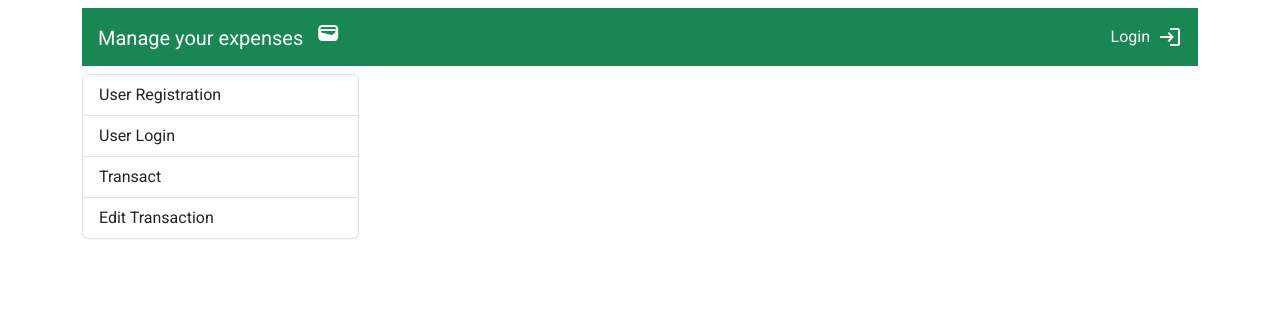
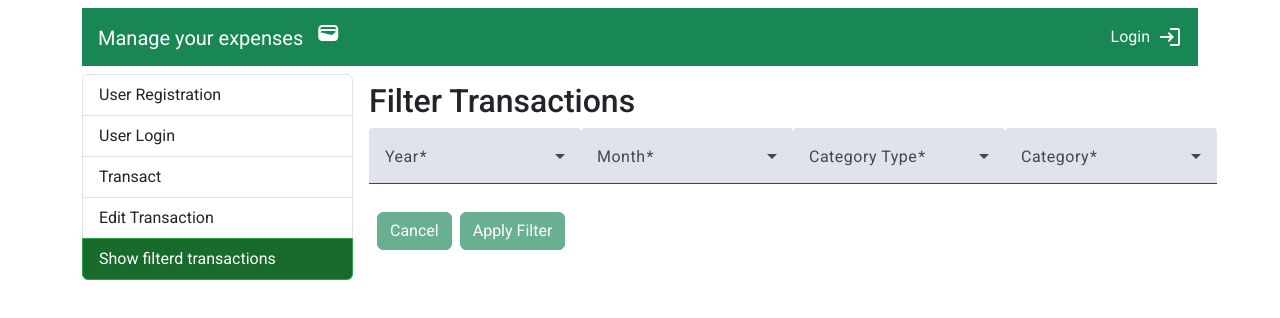
Before and after one commit to mariNa-kr98/expenses-app-frontend, an Angular app: page /app-filtered in a window 1280 px wide. Before the commit this address led to /. Shown: the top 318 px of the page. Built offline with nearby package versions, Linux system fonts and the light colour scheme.

Commit message:
Show transactions component

```diff
--- a/src/app/app.routes.ts
+++ b/src/app/app.routes.ts
@@ -4,6 +4,7 @@ import { UserRegistrationComponent } from './components/user-registration/user-r
 import { UserLoginComponent } from './components/user-login/user-login.component';;
 import { TransactionComponent } from './components/transaction/transaction.component';
 import { TransactionListComponent } from './components/transaction-list/transaction-list.component';
+import { FilteredComponent } from './components/show-transactions/filtered/filtered.component';
 
 export const routes: Routes = [
     {path: 'app-user-registration',
@@ -14,5 +15,6 @@ export const routes: Routes = [
     {path: 'app-user-login', component: UserLoginComponent},
     {path: 'app-transaction', component: TransactionComponent },
     {path: 'app-transaction-list', component: TransactionListComponent},
+    {path: 'app-filtered', component: FilteredComponent},
     {path: '', redirectTo: 'app-user-registration', pathMatch: 'full' }
 ];
--- a/src/app/components/edit-transaction-dialog/edit-transaction-dialog.component.html
+++ b/src/app/components/edit-transaction-dialog/edit-transaction-dialog.component.html
@@ -22,6 +22,6 @@
   </form>
 </mat-dialog-content>
 <mat-dialog-actions>
-  <button mat-button (click)="onCancel()">Cancel</button>
-  <button mat-button color="primary" (click)="onSave()" [disabled]="editForm.invalid">Save</button>
+  <button class="btn btn-success mt-2 ms-2 mb-4" mat-button (click)="onCancel()">Cancel</button>
+  <button class="btn btn-success mt-2 ms-2 mb-4" (click)="onSave()" [disabled]="editForm.invalid">Save</button>
 </mat-dialog-actions>
--- a/src/app/components/list-group-menu/list-group-menu.component.ts
+++ b/src/app/components/list-group-menu/list-group-menu.component.ts
@@ -13,6 +13,7 @@ export class ListGroupMenuComponent {
     {text: 'User Registration', linkName: 'app-user-registration'},
     {text: 'User Login', linkName: 'app-user-login'},
     {text: 'Transact', linkName: 'app-transaction'},
-    {text: 'Edit Transaction', linkName: 'app-transaction-list'}
+    {text: 'Edit Transaction', linkName: 'app-transaction-list'},
+    {text: 'Show filterd transactions', linkName: 'app-filtered'}
   ]
 }
--- /dev/null
+++ b/src/app/components/show-transactions/filtered/filtered.component.html
@@ -0,0 +1,44 @@
+<h2 mat-dialog-title>Filter Transactions</h2>
+
+<mat-dialog-content>
+  <form [formGroup]="filterForm" (ngSubmit)="onFilterSubmit()">
+
+    <mat-form-field appearance="fill" class="full-width">
+      <mat-label>Year</mat-label>
+      <mat-select formControlName="year" required>
+        <mat-option *ngFor="let y of years" [value]="y">{{ y }}</mat-option>
+      </mat-select>
+      <mat-error *ngIf="filterForm.get('year')?.invalid">Please select a year</mat-error>
+    </mat-form-field>
+
+    <mat-form-field appearance="fill" class="full-width">
+      <mat-label>Month</mat-label>
+      <mat-select formControlName="month" required>
+        <mat-option *ngFor="let m of months" [value]="m.value">{{ m.viewValue }}</mat-option>
+      </mat-select>
+      <mat-error *ngIf="filterForm.get('month')?.invalid">Please select a month</mat-error>
+    </mat-form-field>
+
+    <mat-form-field appearance="fill" class="full-width">
+      <mat-label>Category Type</mat-label>
+      <mat-select formControlName="categoryType" required (selectionChange)="onCategoryTypeChange()">
+        <mat-option *ngFor="let ct of categoryTypes" [value]="ct">{{ ct }}</mat-option>
+      </mat-select>
+      <mat-error *ngIf="filterForm.get('categoryType')?.invalid">Please select a category type</mat-error>
+    </mat-form-field>
+
+    <mat-form-field appearance="fill" class="full-width">
+      <mat-label>Category</mat-label>
+      <mat-select formControlName="category" required>
+        <mat-option *ngFor="let subcat of filteredSubcategories" [value]="subcat">{{ subcat }}</mat-option>
+      </mat-select>
+      <mat-error *ngIf="filterForm.get('category')?.invalid">Please select a category</mat-error>
+    </mat-form-field>
+
+    <div class="actions">
+      <button class="btn btn-success mt-2 ms-2 mb-4" mat-button type="button" (click)="onCancel()" [disabled]="filterForm.invalid">Cancel</button>
+      <button class="btn btn-success mt-2 ms-2 mb-4" type="submit" [disabled]="filterForm.invalid">Apply Filter</button>
+    </div>
+
+  </form>
+</mat-dialog-content>
--- /dev/null
+++ b/src/app/components/show-transactions/filtered/filtered.component.ts
@@ -0,0 +1,118 @@
+import { Component, OnInit } from '@angular/core';
+import { FormBuilder, FormGroup } from '@angular/forms';
+import { TransactionService } from '../../../shared/services/transaction-service.service';
+import { UpdateYearsServiceService } from '../../../shared/services/update-years-service.service';
+import { MatDialog, MatDialogContent } from '@angular/material/dialog';
+import { CommonModule } from '@angular/common';
+import { ReactiveFormsModule } from '@angular/forms';
+import { CategoryType, SUBCATEGORIES } from '../../../shared/models/category-type.model';
+import { Transaction } from '../../../shared/models/transaction.model';
+import { MatInputModule } from "@angular/material/input";
+import { MatSelectModule } from "@angular/material/select";
+
+@Component({
+  selector: 'app-filtered',
+  standalone: true,
+  imports: [CommonModule, ReactiveFormsModule, MatInputModule, MatSelectModule, MatDialogContent],
+  templateUrl: './filtered.component.html',
+  styleUrl: './filtered.component.css'
+})
+export class FilteredComponent implements OnInit{
+
+  filterForm!: FormGroup;
+
+  constructor(
+    private fb: FormBuilder,
+    private transactionService: TransactionService,
+    private updateYearsService: UpdateYearsServiceService,
+    // private dialog: MatDialog
+  ) {}
+
+  ngOnInit() {
+    this.years = this.updateYearsService.updateYears();
+
+    this.filterForm = this.fb.group({
+      year: [''],
+      month: [''],
+      category: [''],
+      categoryType: ['']
+    });
+  }
+
+  years: number[] = [];
+  months = [
+    { value: 1, viewValue: 'January' },
+    { value: 2, viewValue: 'February' },
+    { value: 3, viewValue: 'March' },
+    { value: 4, viewValue: 'April' },
+    { value: 5, viewValue: 'May' },
+    { value: 6, viewValue: 'June' },
+    { value: 7, viewValue: 'July' },
+    { value: 8, viewValue: 'August' },
+    { value: 9, viewValue: 'September' },
+    { value: 10, viewValue: 'October' },
+    { value: 11, viewValue: 'November' },
+    { value: 12, viewValue: 'December' },
+  ];
+
+  categories = Object.values(CategoryType);
+  categoryTypes = Object.values(CategoryType);
+
+  transactions: Transaction[] = [];
+
+  pagination = {
+    page: 1,
+    size: 10,
+    total: 0
+  };
+
+  loadTransactions(): void {
+
+    const {year, month, category, categoryType} = this.filterForm.value;
+
+    const yearNum = Number(year);
+    const monthNum = Number(month);
+
+    this.transactionService.getTransactions({
+      year: yearNum,
+      month: monthNum,
+      category: category ?? undefined,
+      categoryType: categoryType ?? undefined,
+      page: this.pagination.page,
+      size: this.pagination.size
+    }).subscribe({
+      next: (response) => {
+        this.transactions = response.content;
+        this.pagination.total = response.totalElements;
+      },
+      error: (err) => {
+        console.error('Error loading transactions: ', err);
+      }
+    });
+  }
+
+  onFilterSubmit(): void {
+
+    this.pagination.page = 1;
+    this.loadTransactions();
+  };
+
+  onPageChange(newPage: number): void{
+
+    this.pagination.page = newPage;
+    this.loadTransactions();
+  }
+
+  //make serviceUtil , they exist in transaction and edit transaction comp too
+    filteredSubcategories: string[] = [];
+    onCategoryTypeChange() {
+      const selectedType = this.filterForm.controls['categoryType'].value as CategoryType;
+      this.filteredSubcategories = SUBCATEGORIES[selectedType] || [];
+      this.filterForm.controls['subcategory'].reset();
+    }
+
+    //fix
+    onCancel(): void {
+
+    }
+}
--- a/src/app/components/transaction-list/transaction-list.component.html
+++ b/src/app/components/transaction-list/transaction-list.component.html
@@ -31,7 +31,7 @@
   [disabled]="filterForm.invalid"
   type="submit">
   Filter
-</button>
+  </button>
 </form>
 
 <hr />
--- a/src/app/shared/services/transaction-service.service.ts
+++ b/src/app/shared/services/transaction-service.service.ts
@@ -15,6 +15,7 @@ export class TransactionService {
     year: number,
     month: number,
     category?: string,
+    categoryType?: string;
     page: number,
     size: number
   }) {
@@ -26,6 +27,10 @@ export class TransactionService {
 
       if (filters.category) {
         params = params.set('category', filters.category);
+      }
+
+      if (filters.categoryType) {
+        params = params.set('categoryType', filters.categoryType);
       }
 
     return this.http.get<PaginatedResponse<Transaction>>('api/transactions', {params});
```
Also changed, not shown: src/app/components/show-transactions/filtered/filtered.component.css (added), 1 other file (tests, documents, lock files or other folders).
